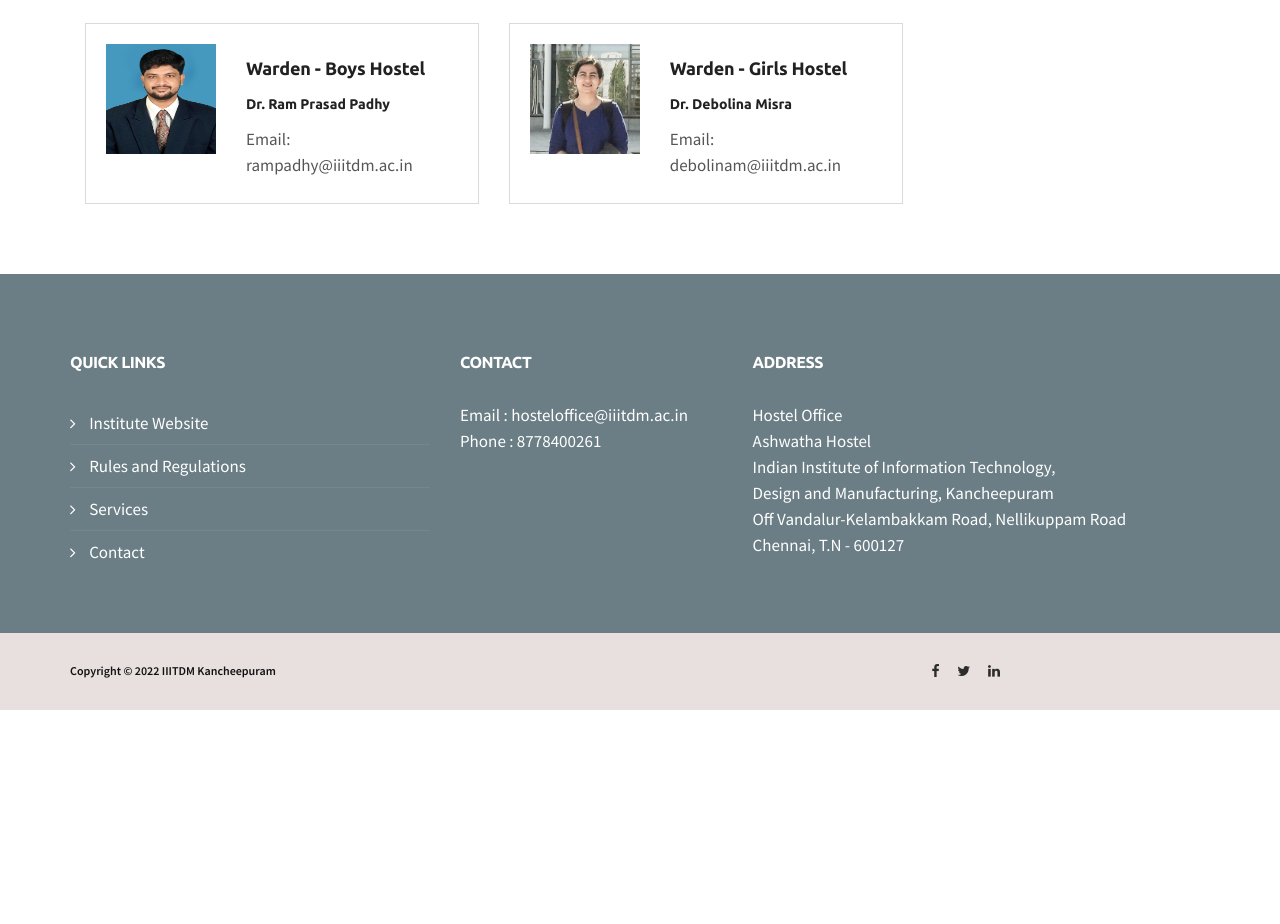
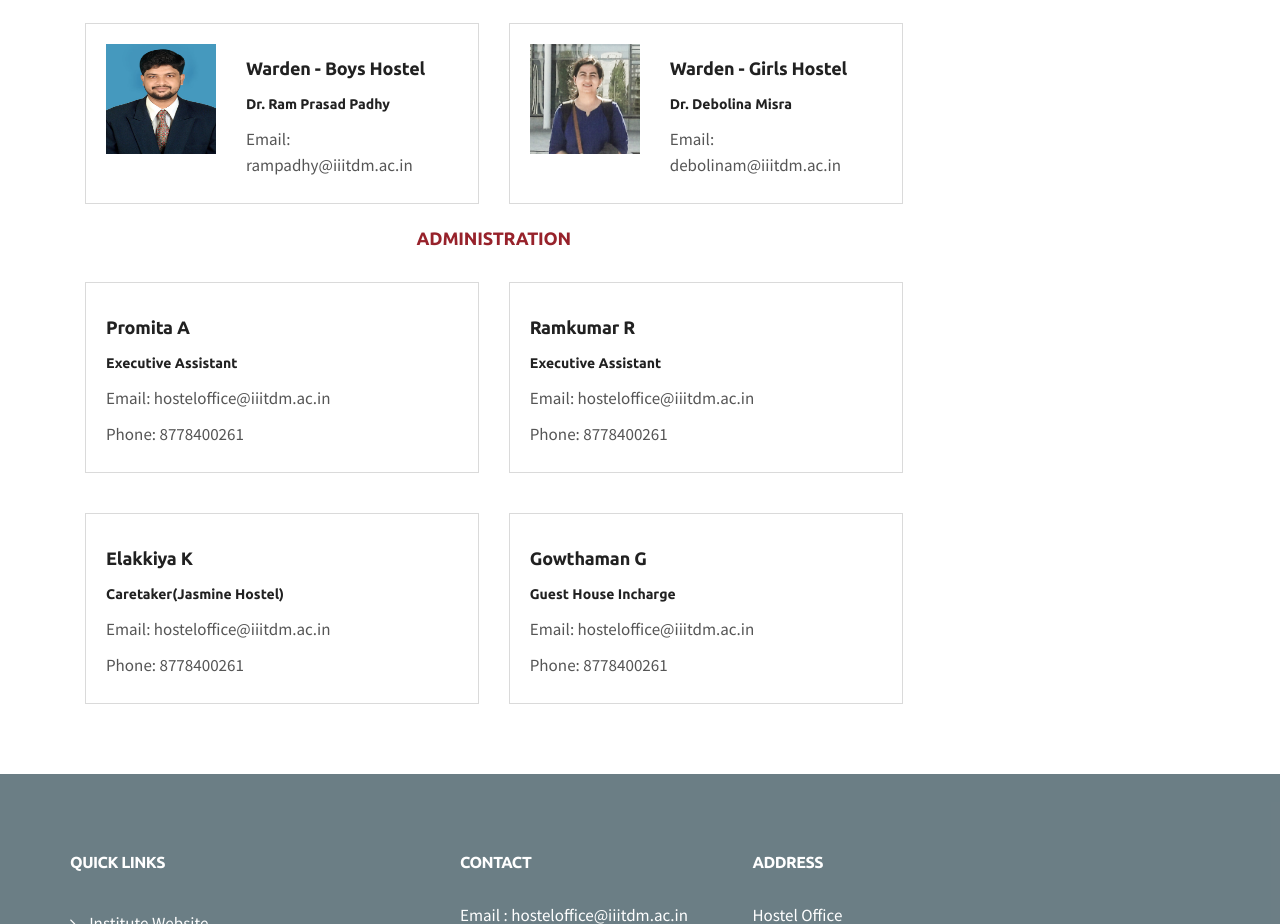
Before and after one commit to Harsha662002/hostel_website, a plain HTML site: page index.html in a window 1280 px wide. Shown: the part 1485-2409 px from the top of the page. Before the commit the page ends 2195 px from the top, so only its background shows below. Drawn offline with nearby package versions, Linux system fonts and the light colour scheme.

Commit message:
Update index.html

```diff
--- a/index.html
+++ b/index.html
@@ -286,6 +286,76 @@
                   </div>
                 </div>
               </div>
+
+              <h4 style="text-align: center; color: #97222b">Administration</h4>
+
+              <div class="col-lg-6 col-md-6 col-sm-12 col-xs-12">
+                <div class="author-box">
+                  <h4 style="text-transform: capitalize">Promita A</h4>
+                  <div class="author-info">
+                    <h5>Executive Assistant</h5>
+                    <p class="author-url">
+                      Email:
+                      <span><a href="#">hosteloffice@iiitdm.ac.in</a></span>
+                    </p>
+                    <p class="author-url">
+                      Phone:
+                      <span><a href="#">8778400261</a></span>
+                    </p>
+                  </div>
+                </div>
+              </div>
+
+              <div class="col-lg-6 col-md-6 col-sm-12 col-xs-12">
+                <div class="author-box">
+                  <h4 style="text-transform: capitalize">Ramkumar R</h4>
+                  <div class="author-info">
+                    <h5>Executive Assistant</h5>
+                    <p class="author-url">
+                      Email:
+                      <span><a href="#">hosteloffice@iiitdm.ac.in</a></span>
+                    </p>
+                    <p class="author-url">
+                      Phone:
+                      <span><a href="#">8778400261</a></span>
+                    </p>
+                  </div>
+                </div>
+              </div>
+
+              <div class="col-lg-6 col-md-6 col-sm-12 col-xs-12">
+                <div class="author-box">
+                  <h4 style="text-transform: capitalize">Elakkiya K</h4>
+                  <div class="author-info">
+                    <h5>Caretaker(Jasmine Hostel)</h5>
+                    <p class="author-url">
+                      Email:
+                      <span><a href="#">hosteloffice@iiitdm.ac.in</a></span>
+                    </p>
+                    <p class="author-url">
+                      Phone:
+                      <span><a href="#">8778400261</a></span>
+                    </p>
+                  </div>
+                </div>
+              </div>
+
+              <div class="col-lg-6 col-md-6 col-sm-12 col-xs-12">
+                <div class="author-box">
+                  <h4 style="text-transform: capitalize">Gowthaman G</h4>
+                  <div class="author-info">
+                    <h5>Guest House Incharge</h5>
+                    <p class="author-url">
+                      Email:
+                      <span><a href="#">hosteloffice@iiitdm.ac.in</a></span>
+                    </p>
+                    <p class="author-url">
+                      Phone:
+                      <span><a href="#">8778400261</a></span>
+                    </p>
+                  </div>
+                </div>
+              </div>
             </div>
 
             <div class="col-lg-3 col-md-3 col-sm-12 col-xs-12">
```
